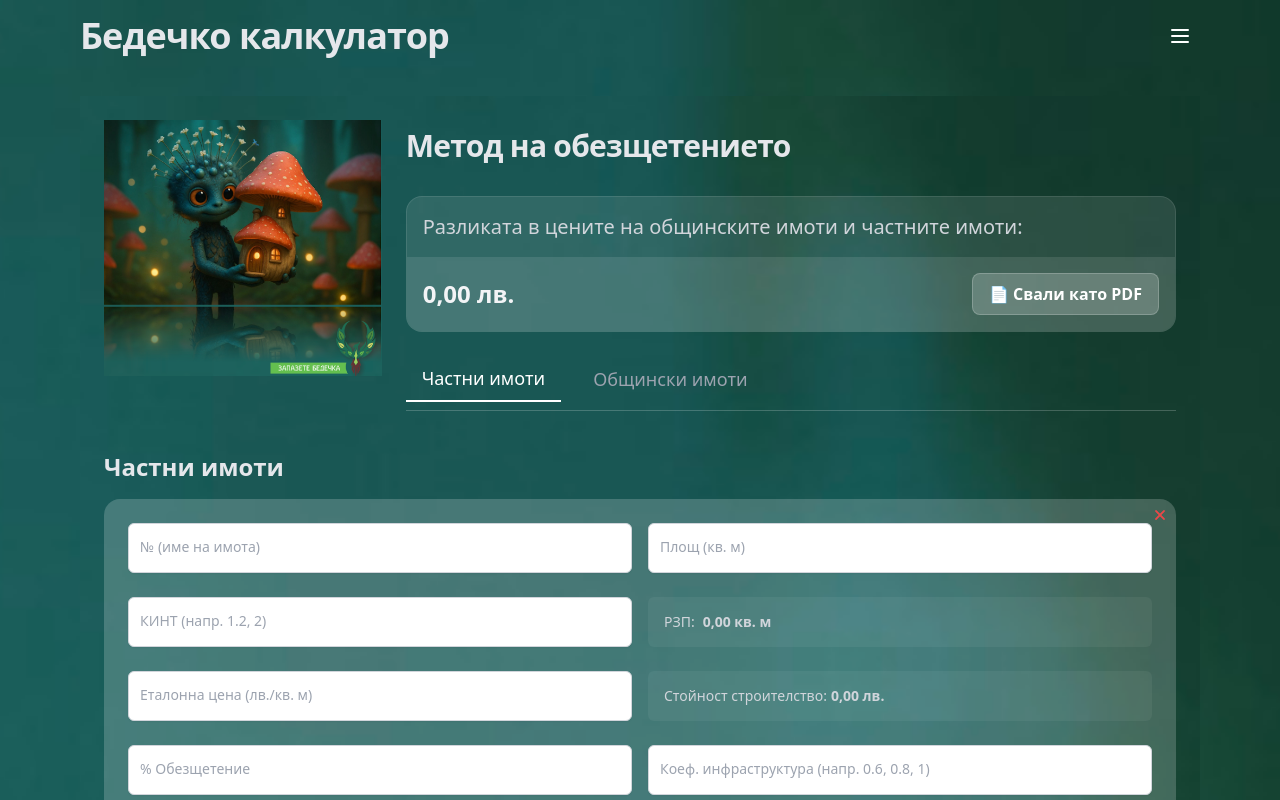
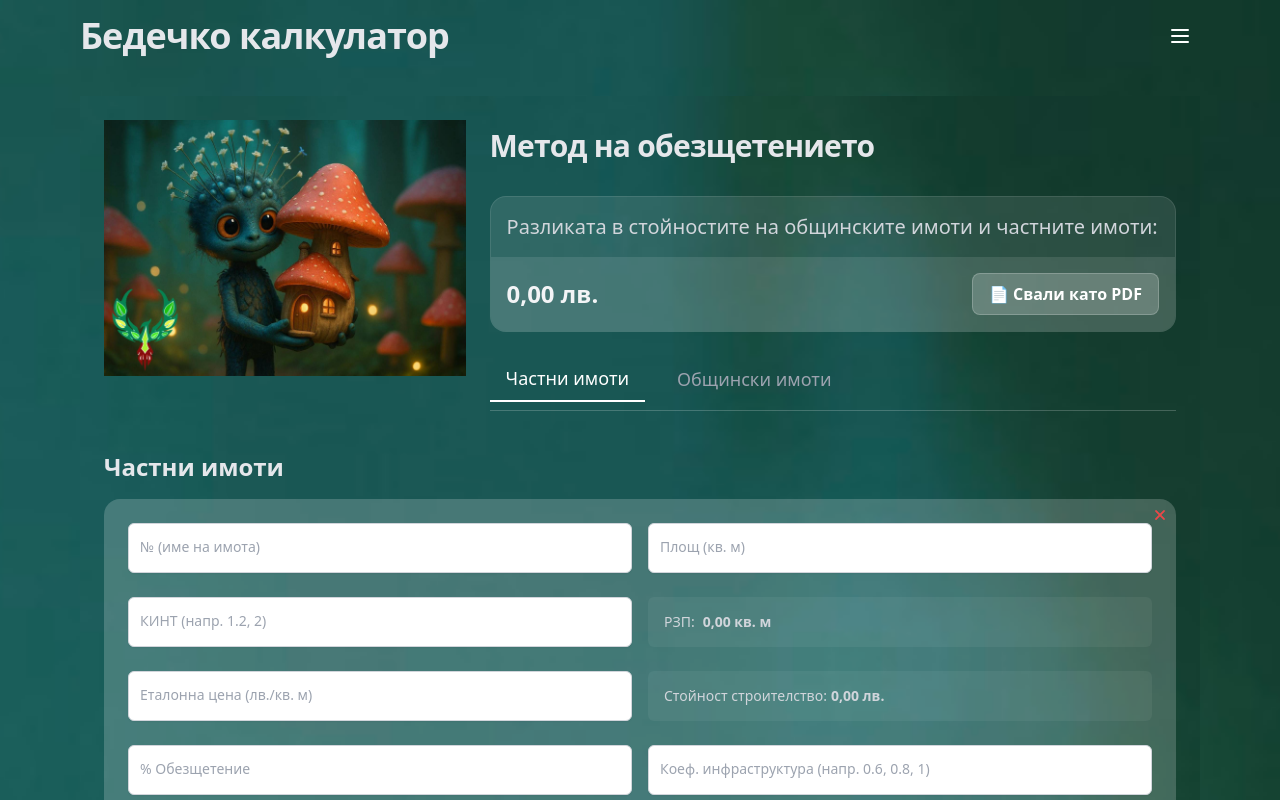
Before and after one commit to LilyanaValcheva76/property-calculator, a Next.js app: page /appraisal in a window 1280 px wide. Shown: the top 800 px of the page. Built offline with nearby package versions, Linux system fonts and the light colour scheme.

Commit message:
changed logo

```diff
--- a/src/app/appraisal/page.tsx
+++ b/src/app/appraisal/page.tsx
@@ -158,7 +158,7 @@ const handleDownloadPDF = () => {
 
 <Card className="bg-white/10 rounded-2xl overflow-hidden mb-6 border border-white/10">
   <CardContent className="p-2 text-xl text-gray-300">
-    Разликата в цените на общинските имоти и частните имоти:
+    Разликата в стойностите на общинските имоти и частните имоти:
   </CardContent>
   <div className="bg-white/10 p-4 text-2xl text-gray-100 font-bold flex flex-col lg:flex-row lg:justify-between lg:items-center gap-4">
     <span>{formatNumber(difference)} лв.</span>
--- a/src/app/page.tsx
+++ b/src/app/page.tsx
@@ -333,7 +333,7 @@ function PropertySection({
     <div className="w-full bg-white/5 px-4 py-3 rounded-md text-m text-gray-300 flex items-center gap-2">
       <span className="text-lg">💰</span>
       <span>
-        Пазарна цена: <strong>{formatNumber(marketPrice)}</strong> лв.
+        <strong>Пазарна цена: {formatNumber(marketPrice)}</strong> лв.
       </span>
     </div>
   </CardContent>
```
Also changed, not shown: public/logo.png, 1 other file (tests, documents, lock files or other folders).
